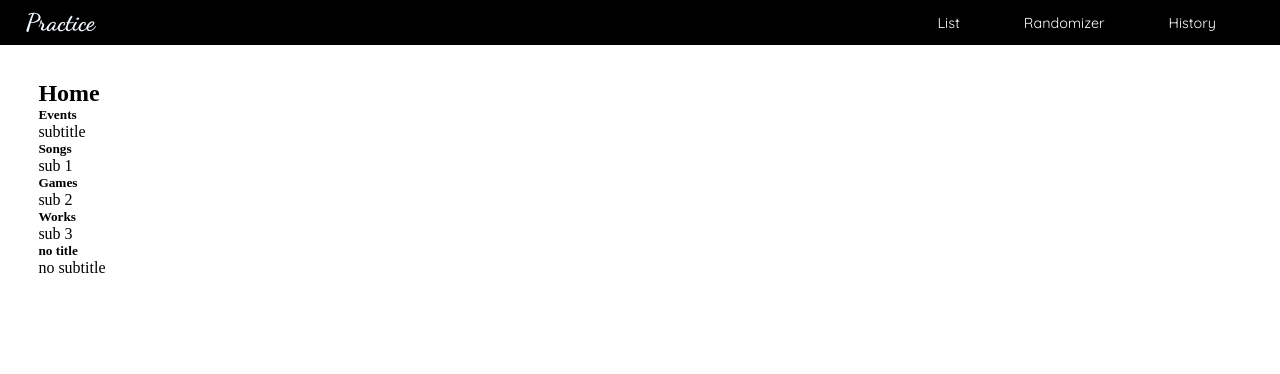
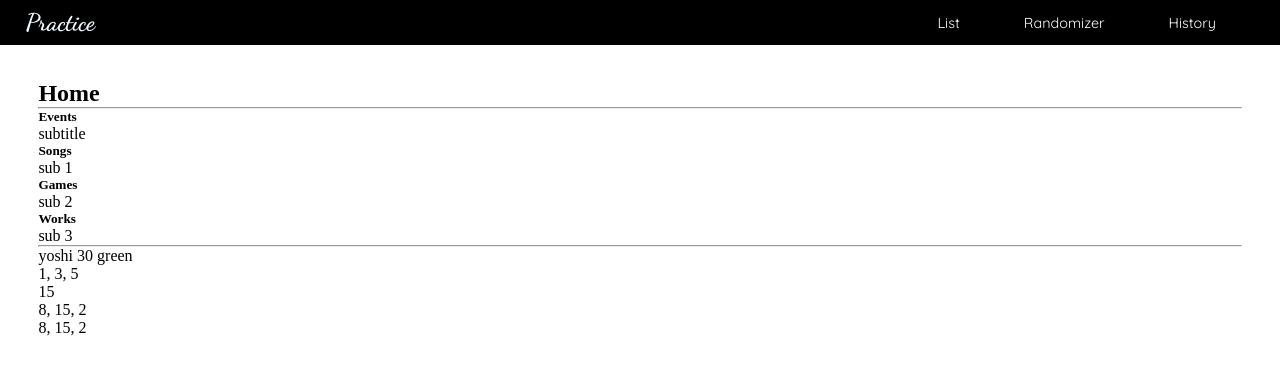
Before and after one commit to Salvador318Alvarez/React-Practice, a React (Vite) app: page / in a window 1280 px wide. Shown: the top 374 px of the page. Built offline with nearby package versions, Linux system fonts and the light colour scheme; the HTML template or start-up script is replaced by a standard one.

Commit message:
practicing destructuring

```diff
--- a/src/pages/Home.tsx
+++ b/src/pages/Home.tsx
@@ -1,18 +1,62 @@
 import Billboard from "../components/Billboard";
 
 const Home = () => {
+
+    const person = {
+        name:'yoshi',
+        age:30,
+        color: 'green'
+    }
+
+    const {name, age, color} = person
+    //grabs those values and puts it in variable name and age
+
+    const nums = [1,3,5,7,9]
+
+    const [a,b,c] = nums
+    //grabs the first three values of the nums array
+    //and set it to a=1 b=3 c=5
+
+
     const subtitle ='subtitle';
     // props practice
     //can call the prop what you want
+
+    const getCalculations = (a:number, b:number) => {
+        return {
+            sum: a+b,
+            diff: Math.abs(a-b),
+            product: a*b
+        }
+    }
+
+    const Calculations = (a, b) => [
+        a + b,
+        Math.abs(a-b),
+        a * b,
+    ]
+
+    const { sum, product, diff } = getCalculations(3,5)
+    // they don't have to be in order when using an object
+    // they do when its an array though
+    const [arraySum, arrayDiff, arrayProduct] = Calculations(3,5)
+
     return (
         <section>
             <h1>Home</h1>
+
+
+            <hr/>
             <Billboard title="Events" subtitle={subtitle}/>
             <Billboard title="Songs" subtitle='sub 1'/>
             <Billboard title="Games" subtitle='sub 2'/>
             <Billboard title="Works" subtitle='sub 3'/>
-            <Billboard />
-
+            <hr/>
+            <p>{name} {age} {color}</p>
+            <p>{a}, {b}, {c}</p>
+            <p>{getCalculations(3,5).product}</p>
+            <p>{sum}, {product}, {diff}</p>
+            <p>{arraySum}, {arrayProduct}, {arrayDiff}</p>
         </section>
      );
 }
```
